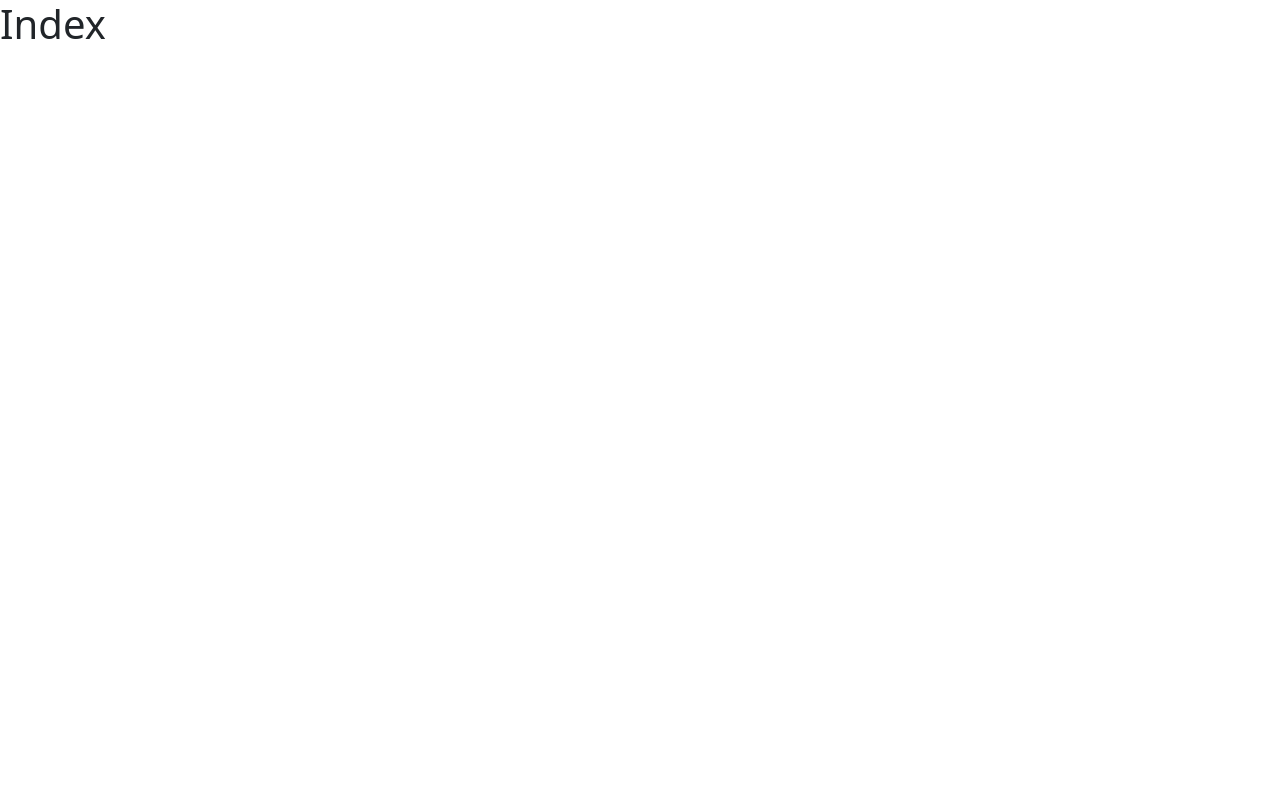
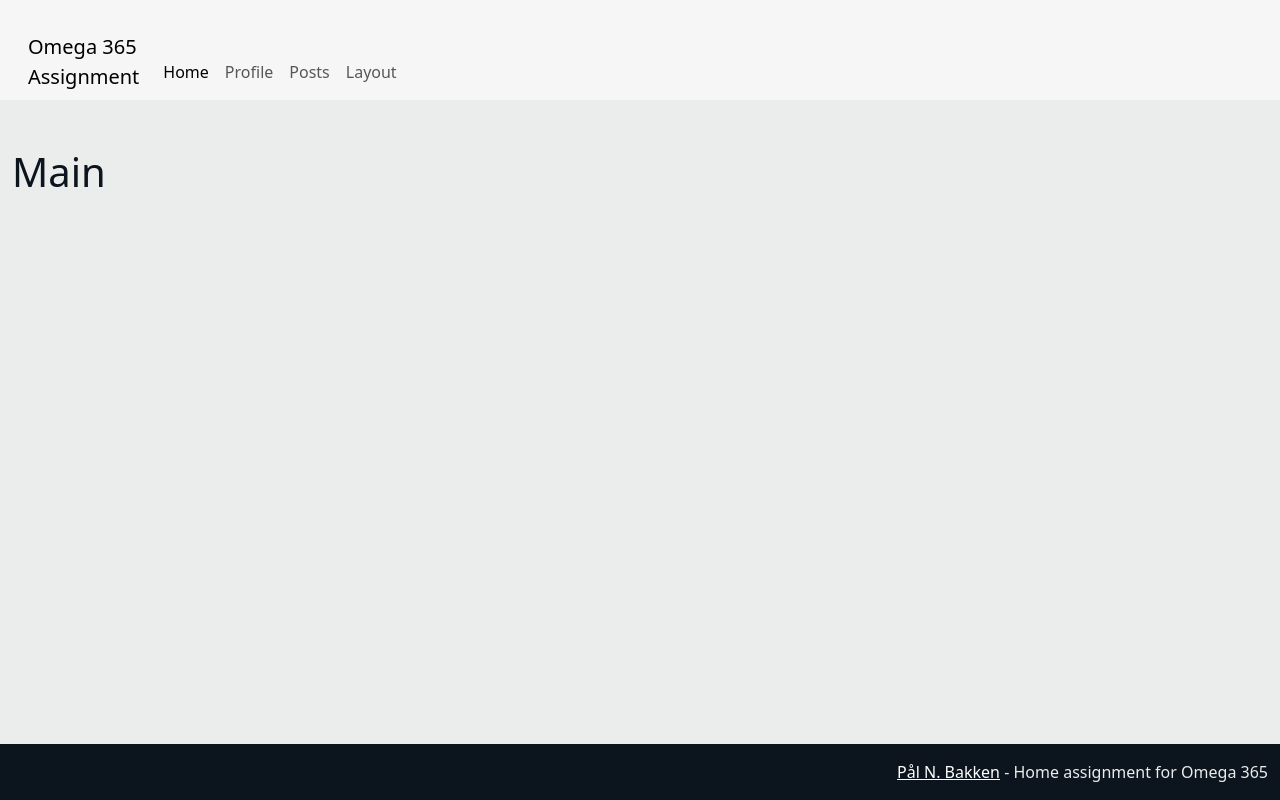
Before and after one commit to mohamad-j/omega365_task, a plain HTML site: page index.html in a window 1280 px wide. Drawn offline with nearby package versions, Linux system fonts and the light colour scheme.

Commit message:
Add layout to index.html, add style.css

```diff
--- a/index.html
+++ b/index.html
@@ -3,7 +3,7 @@
   <head>
     <meta charset="UTF-8" />
     <meta name="viewport" content="width=device-width, initial-scale=1.0" />
-    <title>Omega365 Task</title>
+    <title>Omega 365 Task</title>
 
     <!-- add bootstrap -->
     <script src=" https://cdn.jsdelivr.net/npm/bootstrap@5.3.3/dist/js/bootstrap.min.js "></script>
@@ -18,8 +18,63 @@
       integrity="sha256-/JqT3SQfawRcv/BIHPThkBvs0OEvtFFmqPF/lYI/Cxo="
       crossorigin="anonymous"
     ></script>
+
+    <!-- external css -->
+    <link rel="stylesheet" href="./style.css" />
   </head>
   <body>
-    <h1>Index</h1>
+    <header class="pt-4 mb-5 px-3 container-fluid">
+      <nav class="navbar navbar-expand-lg">
+        <div class="container-fluid align-items-end">
+          <div>
+            <a class="navbar-brand" href="./index.html">
+              Omega 365<br />Assignment
+            </a>
+          </div>
+          <button
+            class="navbar-toggler"
+            type="button"
+            data-bs-toggle="collapse"
+            data-bs-target="#navbarSupportedContent"
+            aria-controls="navbarSupportedContent"
+            aria-expanded="false"
+            aria-label="Toggle navigation"
+          >
+            <span class="navbar-toggler-icon"></span>
+          </button>
+          <div class="collapse navbar-collapse" id="navbarSupportedContent">
+            <ul class="navbar-nav">
+              <li col="nav-item">
+                <a
+                  href="./index.html"
+                  class="nav-link active"
+                  aria-current="page"
+                >
+                  Home
+                </a>
+              </li>
+              <li col="nav-item">
+                <a href="./profile.html" class="nav-link">Profile</a>
+              </li>
+              <li col="nav-item">
+                <a href="./posts.html" class="nav-link">Posts</a>
+              </li>
+              <li col="nav-item">
+                <a href="./layout.html" class="nav-link">Layout</a>
+              </li>
+            </ul>
+          </div>
+        </div>
+      </nav>
+    </header>
+    <main class="container-fluid">
+      <h1>Main</h1>
+    </main>
+    <footer class="container-fluid mt-5 py-3 d-flex justify-content-end">
+      <span>
+        <a href="https://pnbakken.com" class="text-white">Pål N. Bakken</a>
+        - Home assignment for Omega 365
+      </span>
+    </footer>
   </body>
 </html>
--- /dev/null
+++ b/style.css
@@ -0,0 +1,107 @@
+:root {
+  --color-indigo: #233f57;
+  --color-lapis: rgb(28, 79, 124);
+  --color-mint: #09bc8a;
+
+  --color-white: #ebecec;
+  --color-white-alt: #f7f6f6;
+  --color-black: #0c151d;
+  --color-black-alt: #141c24;
+
+  --color-background: var(--color-white);
+  --color-background-alt: var(--color-white-alt);
+  --color-text: var(--color-black);
+  --color-text-alt: var(--color-black-alt);
+
+  --color-primary: var(--color-indigo);
+  --color-secondary: var(--color-lapis);
+  --color-tertiary: var(--color-mint);
+}
+
+/* @media (prefers-color-scheme: dark) {
+  :root {
+    --color-background: var(--color-black);
+    --color-background-alt: var(--color-black-alt);
+    --color-text: var(--color-white);
+    --color-text-alt: var(--color-white-alt);
+    color-scheme: dark;
+  }
+} */
+
+/* Layout debugger */
+/* * {
+  border: 1px solid red;
+} */
+
+body {
+  display: grid;
+  grid-template-rows: auto 1fr auto;
+  min-height: 100vh;
+  color: var(--color-text);
+  background-color: var(--color-background);
+}
+
+header {
+  background-color: var(--color-background-alt);
+}
+
+footer {
+  background-color: var(--color-black);
+  color: var(--color-white);
+}
+
+p {
+  max-width: 30em;
+}
+
+/*Inline scrolling */
+/* .inline-scrollbar::-webkit-scrollbar {
+  background-color: none;
+  width: 8px;
+  margin-left: 4px;
+}
+
+.inline-scrollbar::-webkit-scrollbar-button {
+    color:
+}
+.inline-scrollbar::-webkit-scrollbar:hover {
+  background-color: var(--color-background-shade);
+  width: 8px;
+  cursor: pointer;
+}
+
+.inline-scrollbar::-webkit-scrollbar-thumb {
+  background-color: var(--color-primary);
+  border-radius: 6px;
+} */
+
+.btn {
+  border: 1px solid var(--color-text-alt);
+  border-radius: 4px;
+}
+
+.btn-primary {
+  background-color: var(--color-primary);
+  color: var(--color-white);
+}
+
+/* Loader copied from https://cssloaders.github.io/ */
+.loader {
+  width: 48px;
+  height: 48px;
+  border: 5px solid #fff;
+  border-bottom-color: var(--color-primary);
+  border-radius: 50%;
+  display: inline-block;
+  box-sizing: border-box;
+  animation: rotation 1s linear infinite;
+}
+
+@keyframes rotation {
+  0% {
+    transform: rotate(0deg);
+  }
+  100% {
+    transform: rotate(360deg);
+  }
+}
```
